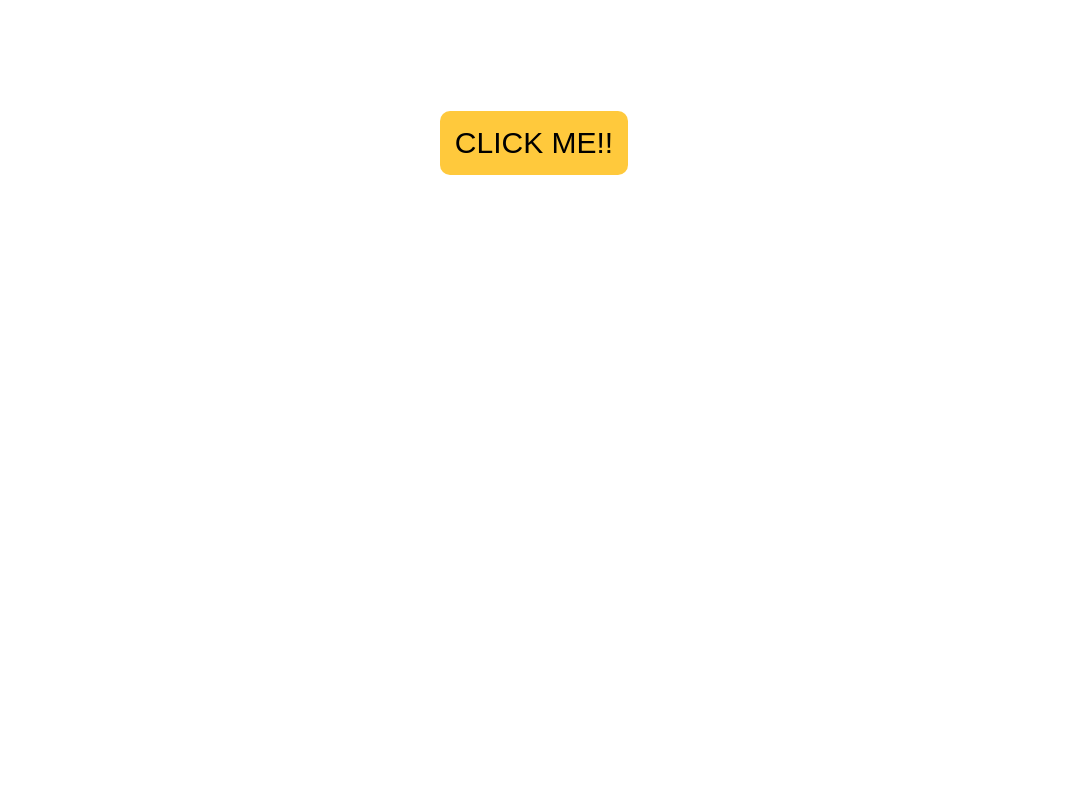
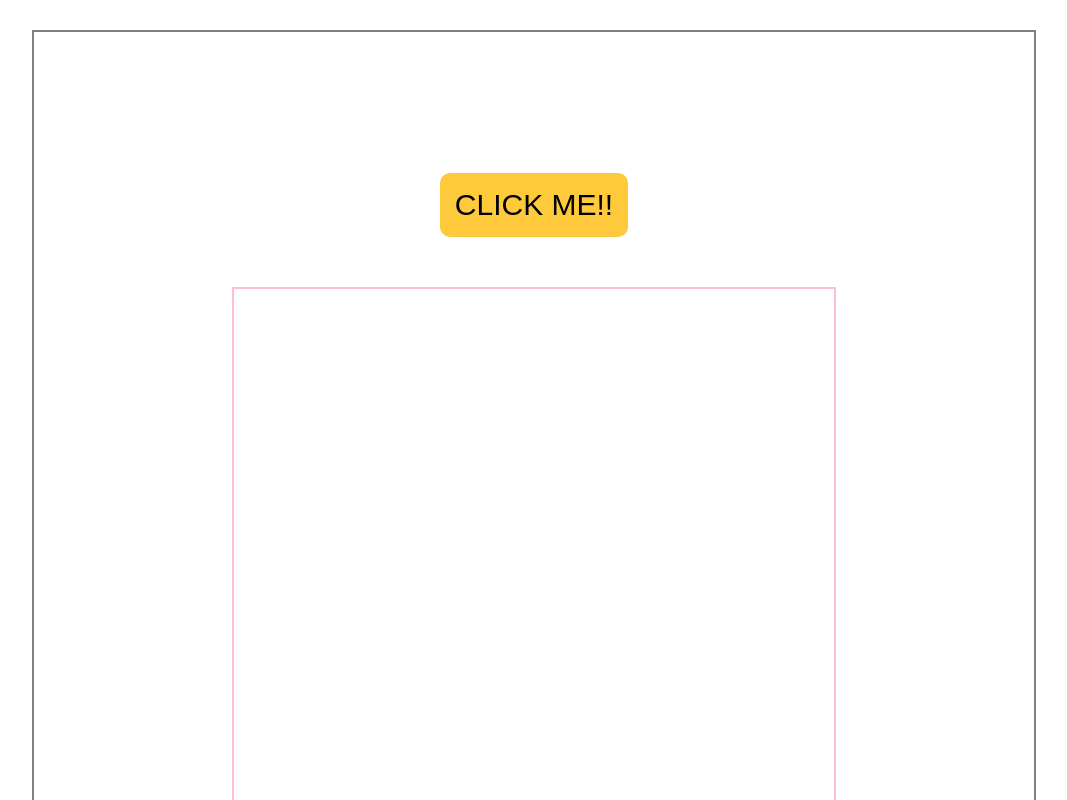
Before and after one commit to ocpradhan/odin-etch-a-sketch, a plain HTML site: page index.html in a window 1280 px wide. Shown: the top 800 px of the page, without its empty margins (106-1173 px from the left). Drawn offline with Linux system fonts and the light colour scheme.

```diff
--- a/index.js
+++ b/index.js
@@ -12,8 +12,8 @@ const createDivs = (squaresOnSide) => {
     divElement.className = "box";
     content.appendChild(divElement);
   }
-  content.style.gridTemplateColumns = `repeat(${squaresOnSide}, 3rem)`;
-  content.style.gridTemplateRows = `repeat(${squaresOnSide}, 3rem)`;
+  content.style.gridTemplateColumns = `repeat(${squaresOnSide}, 2fr)`;
+  content.style.gridTemplateRows = `repeat(${squaresOnSide}, 2fr)`;
 };
 
 // Function for taking input from the user
--- a/styles.css
+++ b/styles.css
@@ -18,7 +18,11 @@ html {
 .container {
   display: flex;
   flex-direction: column;
-  margin: 20% 0 0 0;
+  justify-content: center;
+  border: 2px solid gray;
+  width: 100rem;
+  height: 100rem;
+  margin: 3rem 0 0 0;
   align-items: center;
 }
 
@@ -26,7 +30,7 @@ html {
   width: max-content;
   padding: 1.5rem;
   font-size: 3rem;
-  margin-bottom: 3rem;
+  margin-bottom: 5rem;
 
   border: none;
   border-radius: 1rem;
@@ -34,18 +38,17 @@ html {
 }
 
 .content {
+  border: 2px solid pink;
   display: grid;
-  row-gap: 0.5rem;
-  column-gap: 0.5rem;
-  grid-template-columns: repeat(16, 3rem);
-  grid-template-rows: repeat(16, 3rem);
+  width: 60rem;
+  height: 60rem;
 }
 
 .box {
   background-color: #0081c9;
-  width: 1rem;
-  height: auto;
-  padding: 1rem;
+  /* width: 1rem; */
+  /* height: auto;
+  padding: 1rem; */
 }
 
 .box:hover {
```
